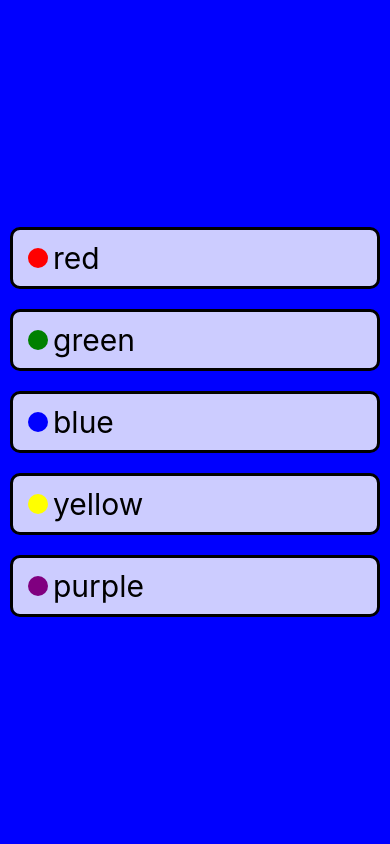
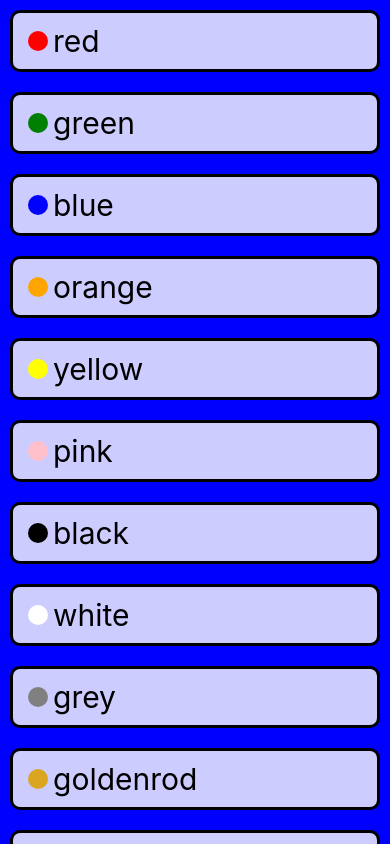
Before and after one commit to Nathanjms/react-native-course, a React Native app: screen / in a window 390 px wide. Built offline with nearby package versions, Linux system fonts and the light colour scheme.

Commit message:
creating a flat list

```diff
--- a/App.js
+++ b/App.js
@@ -1,18 +1,19 @@
 import React, {useState} from "react";
-import { StyleSheet, View } from "react-native";
-import ColorButton from "./components/ColorButton"
+import { StyleSheet, FlatList } from "react-native";
+import ColorButton from "./components/ColorButton";
+import defaultColors from "./data/defaultColors.json";
 
 export default function App() {
   const [backgroundColor, setbackgroundColor] = useState("blue");
   return (
-    <View style={[styles.container, { backgroundColor }]}>
-        <ColorButton backgroundColor="red" onPress={setbackgroundColor}/>
-        <ColorButton backgroundColor="green" onPress={setbackgroundColor}/>
-        <ColorButton backgroundColor="blue" onPress={setbackgroundColor}/>
-        <ColorButton backgroundColor="yellow" onPress={setbackgroundColor}/>
-        <ColorButton backgroundColor="purple"onPress={setbackgroundColor} />
-
-    </View>
+    <FlatList style={[styles.container, { backgroundColor }]}
+      data={defaultColors}
+      renderItem={({ item }) => {
+        return (
+          <ColorButton key={item.id} backgroundColor={item.color} onPress={setbackgroundColor}/>
+        )}
+      }
+    />
   )
 }
 
@@ -20,7 +21,5 @@ const styles = StyleSheet.create({
   container: {
     flex: 1,
     display: "flex",
-    justifyContent: "center",
-    alignItems: "center"
   }
 })
```
